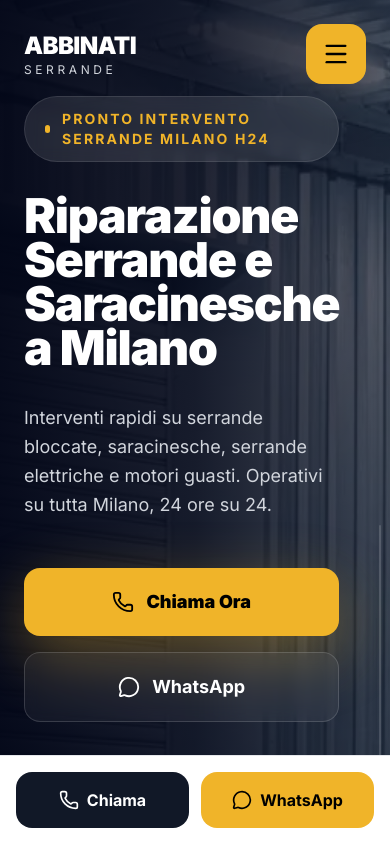
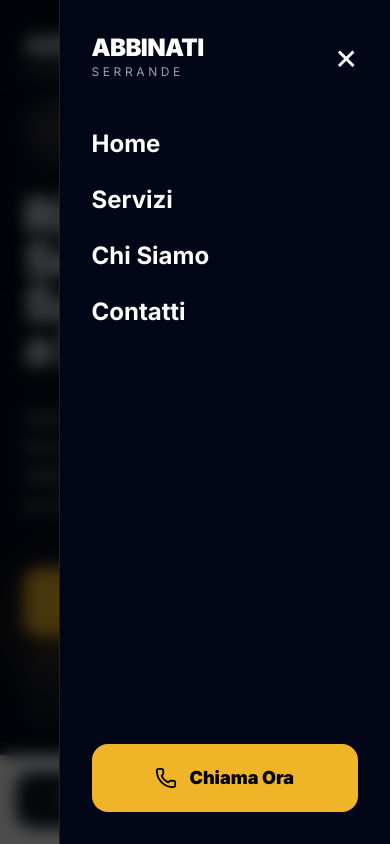
Before and after one commit to Simo-FI/abbinati-serrande, a Next.js app: page / in a window 390 px wide. Both pictures are taken after a click on the button 336 px from the left and 54 px from the top of the page. Shown: the top 844 px of the page. Built offline with nearby package versions, Linux system fonts and the light colour scheme.

Commit message:
Add premium mobile drawer menu

```diff
--- a/app/page.tsx
+++ b/app/page.tsx
@@ -15,7 +15,92 @@ export default function Home() {
   const [mobileMenuOpen, setMobileMenuOpen] = useState(false);
   return (
     <main className="bg-[#f3f4f6] text-[#111827] min-h-screen overflow-x-hidden">
+{/* MOBILE MENU DRAWER */}
+{mobileMenuOpen && (
 
+  <div className="fixed inset-0 z-[100] bg-black/70 backdrop-blur-sm lg:hidden">
+
+    <div className="absolute top-0 right-0 h-full w-[85%] bg-[#020617] border-l border-white/10 p-8 flex flex-col">
+
+      {/* TOP */}
+      <div className="flex items-center justify-between mb-12">
+
+        <div>
+
+          <h2 className="text-2xl font-black tracking-tight text-white">
+            ABBINATI
+          </h2>
+
+          <p className="text-xs tracking-[0.3em] text-gray-400">
+            SERRANDE
+          </p>
+
+        </div>
+
+        <button
+          onClick={() => setMobileMenuOpen(false)}
+          className="text-white text-4xl leading-none"
+        >
+          ×
+        </button>
+
+      </div>
+
+      {/* MENU LINKS */}
+      <div className="flex flex-col gap-6 text-white text-2xl font-bold">
+
+        <a
+          href="#"
+          onClick={() => setMobileMenuOpen(false)}
+          className="hover:text-[#f0b429] transition"
+        >
+          Home
+        </a>
+
+        <a
+          href="#"
+          onClick={() => setMobileMenuOpen(false)}
+          className="hover:text-[#f0b429] transition"
+        >
+          Servizi
+        </a>
+
+        <a
+          href="#"
+          onClick={() => setMobileMenuOpen(false)}
+          className="hover:text-[#f0b429] transition"
+        >
+          Chi Siamo
+        </a>
+
+        <a
+          href="#"
+          onClick={() => setMobileMenuOpen(false)}
+          className="hover:text-[#f0b429] transition"
+        >
+          Contatti
+        </a>
+
+      </div>
+
+      {/* CTA */}
+      <div className="mt-auto">
+
+        <a
+          href="tel:+393357988607"
+          className="bg-[#f0b429] text-black font-black rounded-2xl px-6 py-5 flex items-center justify-center gap-3 text-lg"
+        >
+          <Phone size={22} />
+          Chiama Ora
+        </a>
+
+      </div>
+
+    </div>
+
+  </div>
+
+)}
       {/* NAVBAR */}
       <header className="fixed top-0 left-0 w-full z-50 bg-transparent">
         <div className="max-w-7xl mx-auto px-6 py-6 flex items-center justify-between">
```
